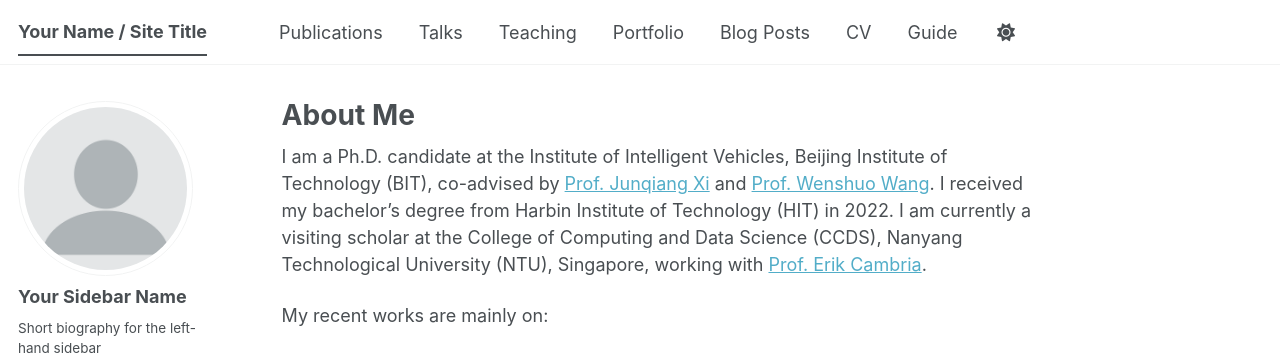
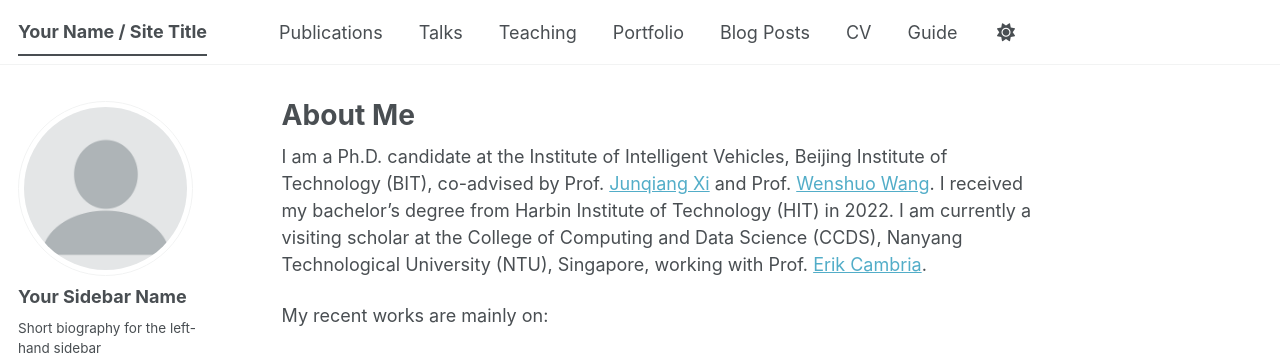
Before and after one commit to zhaokun-bit/zhaokun-bit.github.io, a Jekyll site: the page built from _pages/about.md, in a window 1280 px wide and 1242 px high. Shown: the top 356 px of the window. Built offline with Jekyll 4.4.1, drawn with Linux system fonts in a browser that asks for light colours; some web fonts are replaced; a script bundle is joined from its source files by our own code; library files that are not in the unit come from our copies.

```diff
--- a/_pages/about.md
+++ b/_pages/about.md
@@ -8,7 +8,7 @@ redirect_from:
   - /about.html
 ---
 
-I am a Ph.D. candidate at the Institute of Intelligent Vehicles, Beijing Institute of Technology (BIT), co-advised by [Prof. Junqiang Xi](https://me.bit.edu.cn/szdw/jsml/jlgcx/qjyjs/bssds2/63d2de6b125e44c79611affc9ee3cd22.htm) and [Prof. Wenshuo Wang](https://me.bit.edu.cn/szdw/jsml/jlgcx/qjyjs/bssds2/2d8f5fc4425a47a3825702106c0ef69d.htm). I received my bachelor’s degree from Harbin Institute of Technology (HIT) in 2022. I am currently a visiting scholar at the College of Computing and Data Science (CCDS), Nanyang Technological University (NTU), Singapore, working with [Prof. Erik Cambria](https://sentic.net/erikcambria/).
+I am a Ph.D. candidate at the Institute of Intelligent Vehicles, Beijing Institute of Technology (BIT), co-advised by Prof. [Junqiang Xi](https://me.bit.edu.cn/szdw/jsml/jlgcx/qjyjs/bssds2/63d2de6b125e44c79611affc9ee3cd22.htm) and Prof. [Wenshuo Wang](https://me.bit.edu.cn/szdw/jsml/jlgcx/qjyjs/bssds2/2d8f5fc4425a47a3825702106c0ef69d.htm). I received my bachelor’s degree from Harbin Institute of Technology (HIT) in 2022. I am currently a visiting scholar at the College of Computing and Data Science (CCDS), Nanyang Technological University (NTU), Singapore, working with Prof. [Erik Cambria](https://sentic.net/erikcambria/).
 
 My recent works are mainly on:
 * Intelligent driving
```
